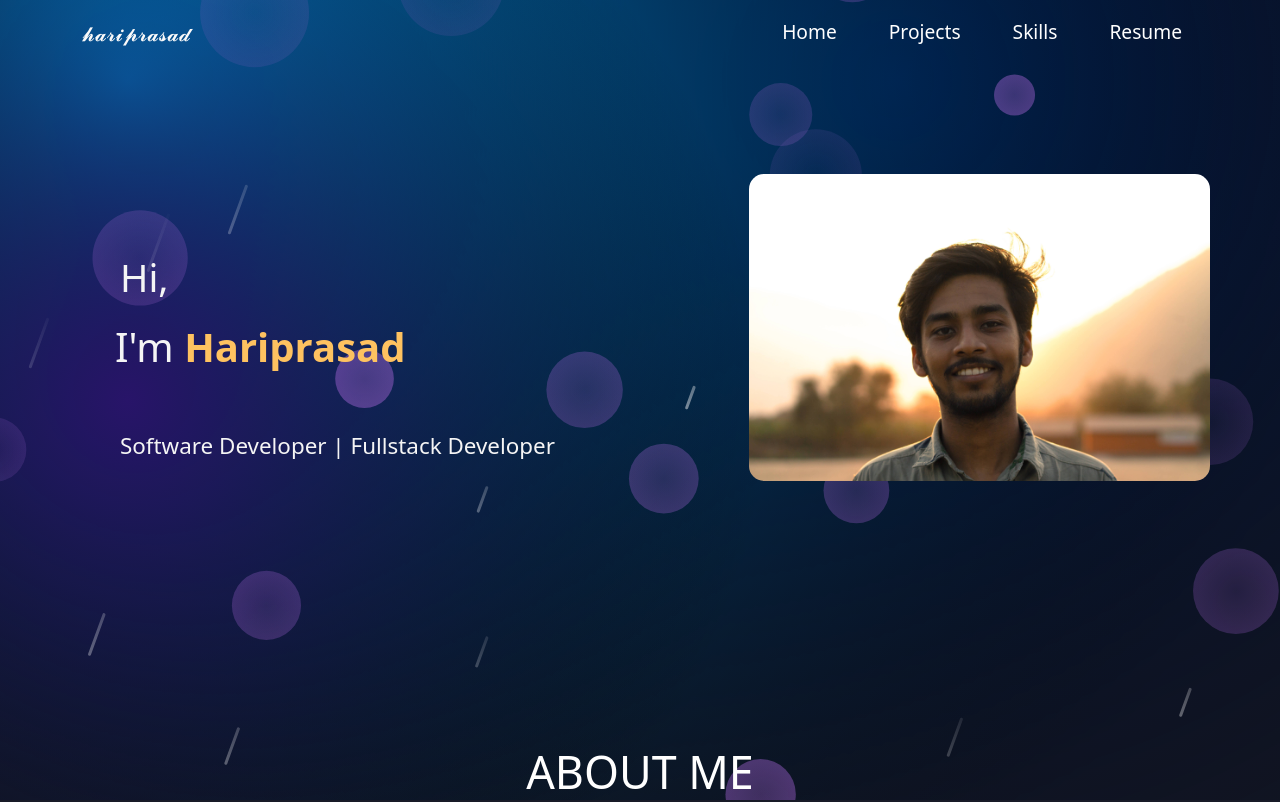
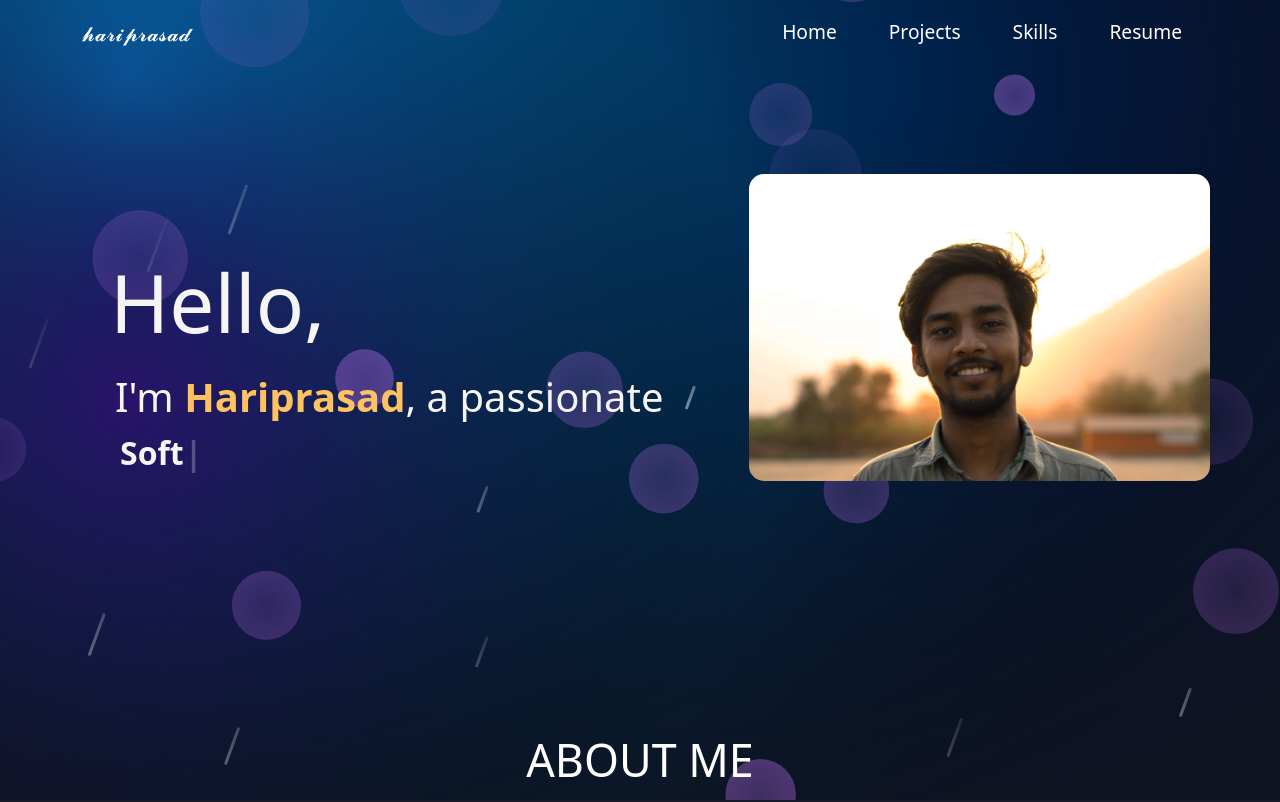
Before and after one commit to hari4321/harips, a React (Create React App) app: page / in a window 1280 px wide. Shown: the top 802 px of the page. Built offline with nearby package versions, Linux system fonts and the light colour scheme.

Commit message:
Added typing effect

```diff
--- a/package.json
+++ b/package.json
@@ -3,6 +3,7 @@
   "version": "0.1.0",
   "private": true,
   "dependencies": {
+    "@gsap/react": "^2.1.1",
     "@testing-library/jest-dom": "^5.17.0",
     "@testing-library/react": "^13.4.0",
     "@testing-library/user-event": "^13.5.0",
@@ -11,6 +12,7 @@
     "react-pdf": "^8.0.2",
     "react-router-dom": "^6.23.1",
     "react-scripts": "5.0.1",
+    "typewriter-effect": "^2.21.0",
     "web-vitals": "^2.1.4"
   },
   "scripts": {
--- /dev/null
+++ b/src/components/Type.css
@@ -0,0 +1,3 @@
+.typewriter-text {
+    font-size: 2em;
+}
--- /dev/null
+++ b/src/components/Type.js
@@ -0,0 +1,20 @@
+import React from "react";
+import Typewriter from "typewriter-effect";
+import "./Type.css";
+
+function Type() {
+  return (
+    <div className="typewriter-text">
+      <Typewriter
+        options={{
+          strings: ["Software Developer", "Fullstack Developer"],
+          autoStart: true,
+          loop: true,
+          deleteSpeed: 50,
+        }}
+      />
+    </div>
+  );
+}
+
+export default Type;
--- a/src/pages/home/Home.css
+++ b/src/pages/home/Home.css
@@ -16,8 +16,8 @@
 }
 
 .heading {
-    font-size: 2.4em !important;
-    padding-left: 50px !important;
+    font-size: 5em !important;
+    padding-left: 40px !important;
 }
 
 .heading-name {
@@ -50,10 +50,19 @@
     padding: 50px;
     text-align: left;
     font-size: 1.4rem;
+    font-weight: 700;
+    color: #FEC260;
 }
 
 .my-skill {
     font-size: 30px;
+}
+
+.typerwriter{
+    text-align: left;
+    padding-left: 50px;
+    font-weight: 700;
+    margin-bottom: 3%;
 }
 
 .rounded-image {
--- a/src/pages/home/Home.js
+++ b/src/pages/home/Home.js
@@ -1,4 +1,5 @@
 import "./Home.css";
+import Type from "../../components/Type";
 import myImage from "../../assets/hp.jpg";
 import github from "../../assets/social/github.png";
 import gmail from "../../assets/social/gmail.png";
@@ -12,16 +13,14 @@ export const Home = () => {
           <div className="row">
             <div className="col-md-7 home-header">
               <h1 style={{ paddingBottom: 15 }} className="heading">
-                Hi,
+                Hello,
               </h1>
-
               <h1 className="heading-name">
                 I'm
-                <strong className="main-name"> Hariprasad</strong>
+                <strong className="main-name"> Hariprasad</strong>, a passionate
               </h1>
-
-              <div className="talent">
-                Software Developer | Fullstack Developer
+              <div className="typerwriter" >
+                <Type />
               </div>
             </div>
 
```
Also changed, not shown: 1 other file (tests, documents, lock files or other folders).
